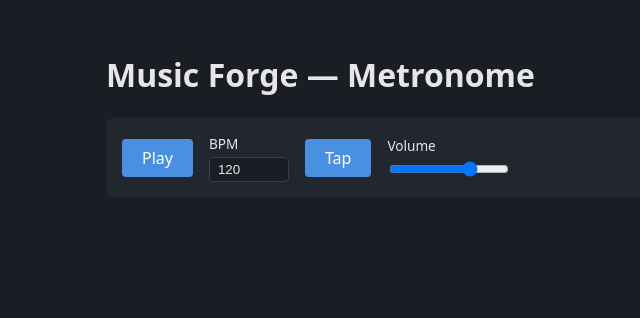
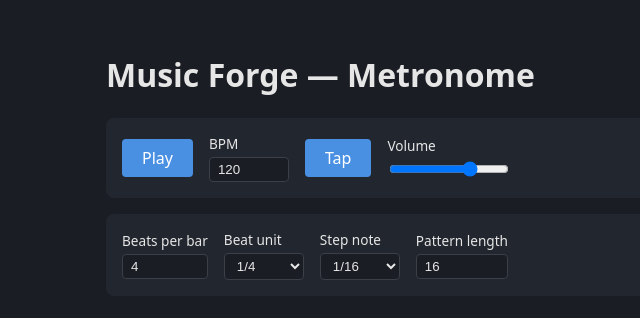
Before and after one commit to EdgarH78/music-forge, a React (Vite) app: page / in a window 1280 px wide. Shown: the top 318 px of the page, without its empty margins (70-710 px from the left). Built offline with nearby package versions, Linux system fonts and the light colour scheme.

Commit message:
feat(ui): add MeterControls (time sig, subdivision, length)

```diff
--- a/src/App.tsx
+++ b/src/App.tsx
@@ -4,6 +4,7 @@ import { reducer, initialState } from './state/reducer';
 import { loadLibrary, saveLibrary } from './state/persistence';
 import { useMetronomeEngine, useSyncEngine } from './hooks/useEngineSync';
 import { TransportControls } from './components/TransportControls';
+import { MeterControls } from './components/MeterControls';
 
 export default function App() {
   const [state, dispatch] = useReducer(reducer, initialState);
@@ -37,6 +38,7 @@ export default function App() {
         onPlayToggle={togglePlay}
         dispatch={dispatch}
       />
+      <MeterControls pattern={state.settings.pattern} dispatch={dispatch} />
     </main>
   );
 }
--- /dev/null
+++ b/src/components/MeterControls.module.css
@@ -0,0 +1,25 @@
+.meter {
+  display: flex;
+  align-items: center;
+  gap: 1rem;
+  padding: 1rem;
+  background: #22262e;
+  border-radius: 8px;
+  margin-bottom: 1rem;
+}
+
+.field {
+  display: flex;
+  flex-direction: column;
+  font-size: 0.85rem;
+  gap: 0.25rem;
+}
+
+.field input, .field select {
+  padding: 0.25rem 0.5rem;
+  background: #1a1d23;
+  color: #e6e6e6;
+  border: 1px solid #3a3f48;
+  border-radius: 4px;
+  min-width: 80px;
+}
--- /dev/null
+++ b/src/components/MeterControls.tsx
@@ -0,0 +1,76 @@
+import styles from './MeterControls.module.css';
+import { isValidMeter } from '../domain/timing';
+import type { Action } from '../state/actions';
+import type { Pattern, Subdivision, Denominator } from '../domain/types';
+
+interface Props {
+  pattern: Pattern;
+  dispatch: React.Dispatch<Action>;
+}
+
+const SUBDIVISIONS: Subdivision[] = [1, 2, 4, 8, 16];
+const DENOMINATORS: Denominator[] = [1, 2, 4, 8, 16];
+
+const SUBDIV_LABEL: Record<Subdivision, string> = { 1: 'Whole', 2: '1/2', 4: '1/4', 8: '1/8', 16: '1/16' };
+
+export function MeterControls({ pattern, dispatch }: Props) {
+  return (
+    <section className={styles.meter}>
+      <label className={styles.field}>
+        Beats per bar
+        <input
+          type="number"
+          min={1}
+          max={32}
+          value={pattern.timeSig.num}
+          onChange={(e) => {
+            const num = Math.max(1, Math.min(32, Math.floor(Number(e.target.value) || 1)));
+            dispatch({ type: 'setTimeSig', timeSig: { num, den: pattern.timeSig.den } });
+          }}
+        />
+      </label>
+
+      <label className={styles.field}>
+        Beat unit
+        <select
+          value={pattern.timeSig.den}
+          onChange={(e) => {
+            const den = Number(e.target.value) as Denominator;
+            dispatch({ type: 'setTimeSig', timeSig: { num: pattern.timeSig.num, den } });
+          }}
+        >
+          {DENOMINATORS.map((d) => (
+            <option key={d} value={d} disabled={!isValidMeter({ num: pattern.timeSig.num, den: d }, pattern.subdivision)}>
+              {d === 1 ? 'Whole' : `1/${d}`}
+            </option>
+          ))}
+        </select>
+      </label>
+
+      <label className={styles.field}>
+        Step note
+        <select
+          value={pattern.subdivision}
+          onChange={(e) => dispatch({ type: 'setSubdivision', subdivision: Number(e.target.value) as Subdivision })}
+        >
+          {SUBDIVISIONS.map((s) => (
+            <option key={s} value={s} disabled={!isValidMeter(pattern.timeSig, s)}>
+              {SUBDIV_LABEL[s]}
+            </option>
+          ))}
+        </select>
+      </label>
+
+      <label className={styles.field}>
+        Pattern length
+        <input
+          type="number"
+          min={1}
+          max={256}
+          value={pattern.length}
+          onChange={(e) => dispatch({ type: 'setPatternLength', length: Number(e.target.value) || 1 })}
+        />
+      </label>
+    </section>
+  );
+}
```
